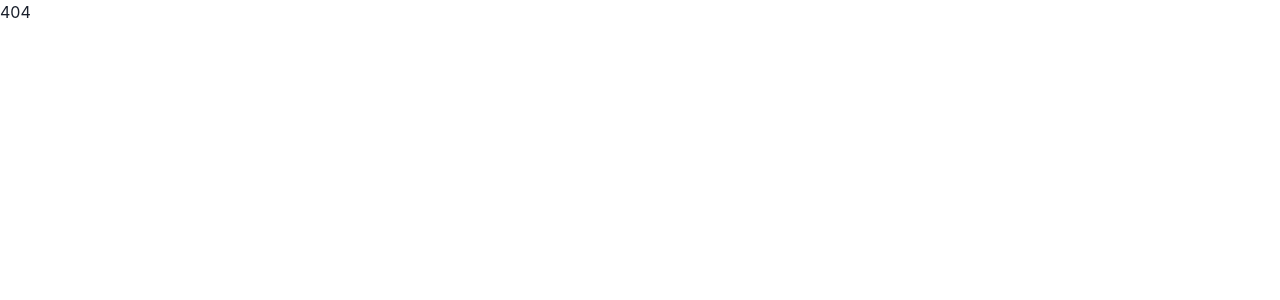
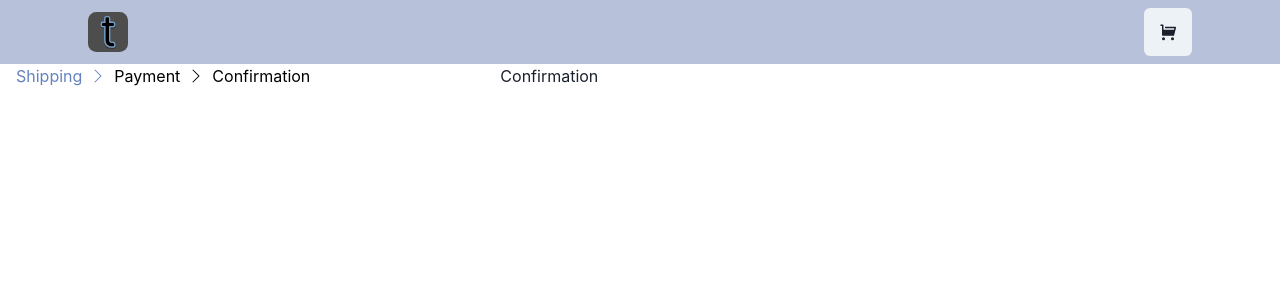
Before and after one commit to jkopi/tuote, a React (Create React App) app: page /checkout/confirmation/1 in a window 1280 px wide. Before the commit this address had no page. Shown: the top 300 px of the page. Built offline with nearby package versions, Linux system fonts and the light colour scheme.

Commit message:
initialize checkout components and context

```diff
--- a/src/App.tsx
+++ b/src/App.tsx
@@ -10,8 +10,9 @@ import { UserProvider } from './context/UserContext';
 import { ProductProvider } from './context/ProductContext';
 import { ErrorBoundary } from 'react-error-boundary';
 import { FallBack } from './components/ErrorBoundary';
-import { Checkout, CheckoutView } from './components/Checkout';
+import { Checkout, CheckoutConfirmation, CheckoutPayment, CheckoutView } from './components/Checkout';
 import { LandingView } from './components/Landing';
+import { CheckoutProvider } from './context/CheckoutContext';
 
 const queryClient = new QueryClient();
 
@@ -22,6 +23,7 @@ function App() {
         <CSSReset />
         <ErrorBoundary FallbackComponent={FallBack}>
           <UserProvider>
+            <CheckoutProvider>
               <ProductProvider>
                 <Routes>
                   <Route path="/" element={<LandingView />} />
@@ -30,11 +32,14 @@ function App() {
                     <Route path="/products/:category/:productId" element={<Product />} />
                   </Route>
                   <Route element={<CheckoutView />}>
-                  <Route path="/checkout" element={Checkout} />
+                    <Route path="/checkout" element={<Checkout />} />
+                    <Route path="/checkout/payment" element={<CheckoutPayment />} />
+                    <Route path="/checkout/confirmation/:confirmationId" element={<CheckoutConfirmation />} />
                   </Route>
                   <Route path="*" element={<p>404</p>} />
                 </Routes>
               </ProductProvider>
+            </CheckoutProvider>
           </UserProvider>
         </ErrorBoundary>
       </ChakraProvider>
--- /dev/null
+++ b/src/components/Checkout/CheckoutConfirmation.tsx
@@ -0,0 +1,9 @@
+import { Box, Text } from '@chakra-ui/react'
+
+export const CheckoutConfirmation = () => {
+  return (
+    <Box>
+      <Text>Confirmation</Text>
+    </Box>
+  )
+}
--- /dev/null
+++ b/src/components/Checkout/CheckoutPayment.tsx
@@ -0,0 +1,9 @@
+import { Box, Text } from '@chakra-ui/react'
+
+export const CheckoutPayment = () => {
+  return (
+    <Box>
+      <Text>payment</Text>
+    </Box>
+  )
+}
--- /dev/null
+++ b/src/components/Checkout/CheckoutSteps.tsx
@@ -0,0 +1,24 @@
+import { Breadcrumb, BreadcrumbItem, Text } from '@chakra-ui/react';
+import { useContext } from 'react';
+import { BsChevronRight } from 'react-icons/bs';
+import { useLocation, useParams } from 'react-router-dom';
+import { CheckoutContext } from '../../context/CheckoutContext';
+
+export const CheckoutSteps = () => {
+  const checkoutContext = useContext(CheckoutContext);
+  const location = useLocation();
+  console.log(location.pathname.split('/'));
+  return (
+    <Breadcrumb spacing="8px" separator={<BsChevronRight />}>
+      <BreadcrumbItem color={checkoutContext?.phase === 'CHECKOUT' ? 'facebook.300' : 'black'}>
+        <Text>Shipping</Text>
+      </BreadcrumbItem>
+      <BreadcrumbItem color={checkoutContext?.phase === 'PAYMENT' ? 'facebook.300' : 'black'}>
+        <Text>Payment</Text>
+      </BreadcrumbItem>
+      <BreadcrumbItem color={checkoutContext?.phase === 'CONFIRMATION' ? 'facebook.300' : 'black'}>
+        <Text>Confirmation</Text>
+      </BreadcrumbItem>
+    </Breadcrumb>
+  );
+};
--- a/src/components/Checkout/CheckoutView.tsx
+++ b/src/components/Checkout/CheckoutView.tsx
@@ -1,12 +1,15 @@
 import { Container, Flex } from '@chakra-ui/react'
+import { Outlet } from 'react-router-dom'
 import { Layout } from '../Layout'
+import { CheckoutSteps } from './CheckoutSteps'
 
 export const CheckoutView = () => {
   return (
     <Layout>
       <Flex>
+        <CheckoutSteps />
         <Container>
-          <h1>hauudiii ahu</h1>
+          <Outlet />
         </Container>
       </Flex>
     </Layout>
--- a/src/components/Checkout/index.tsx
+++ b/src/components/Checkout/index.tsx
@@ -1,2 +1,5 @@
+export { CheckoutView } from './CheckoutView';
+export { CheckoutSteps } from './CheckoutSteps';
 export { Checkout } from './Checkout';
-export { CheckoutView } from './CheckoutView';
+export { CheckoutPayment } from './CheckoutPayment';
+export { CheckoutConfirmation } from './CheckoutConfirmation';
--- /dev/null
+++ b/src/context/CheckoutContext.tsx
@@ -0,0 +1,36 @@
+import React, { createContext, Dispatch, SetStateAction, useState } from 'react';
+
+type ProviderProps = {
+  children: React.ReactNode;
+};
+
+export enum Phase {
+  CHECKOUT = "CHECKOUT",
+  PAYMENT = "PAYMENT",
+  CONFIRMATION = "CONFIRMATION"
+}
+
+type ContextProps = {
+  phase: Phase;
+  setPhase: (value: Phase) => void;
+};
+
+export const CheckoutContext = createContext<ContextProps | undefined>(undefined);
+
+function CheckoutProvider({ children }: ProviderProps) {
+  const [phase, setPhase] = useState<Phase>(Phase.CHECKOUT);
+  const phaseSetter = (value: Phase) => setPhase(value);
+
+  return (
+    <CheckoutContext.Provider
+      value={{
+        phase: phase,
+        setPhase: phaseSetter,
+      }}
+    >
+      {children}
+    </CheckoutContext.Provider>
+  );
+}
+
+export { CheckoutProvider };
```
Lines whose indentation alone changed are shown as unchanged.
